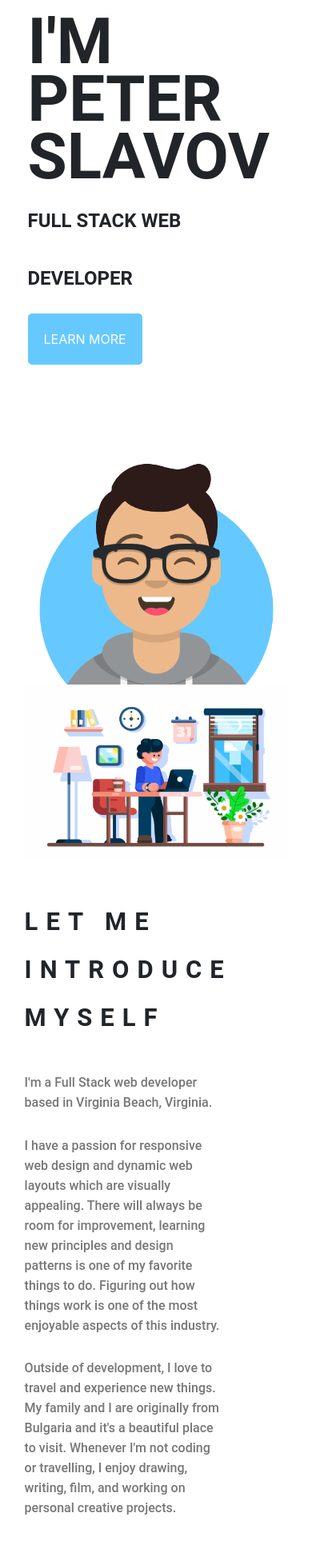
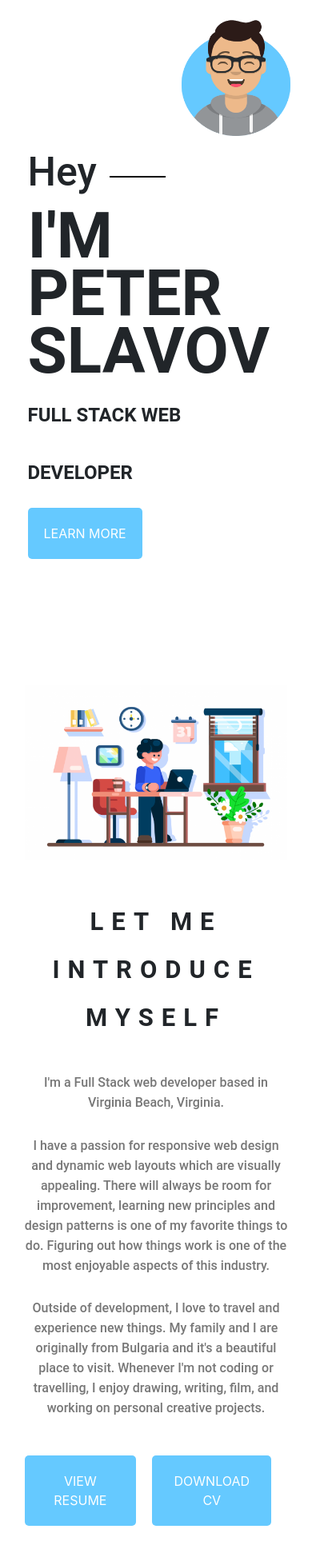
Before and after one commit to MrPetre/Portfolio-website, a website: page public/Index.html in a window 390 px wide. Shown: the top 1942 px of the page at 80% size. Drawn offline with nearby package versions, Linux system fonts and the light colour scheme; a web font is replaced by a local one.

Commit message:
responsive code update

```diff
--- a/public/Index.html
+++ b/public/Index.html
@@ -49,6 +49,11 @@
     <main class="site-main">
       <!--  ======================= Start Banner Area =======================  -->
       <section class="site-banner">
+        <img
+                src="./img/avataaars.png"
+                alt="banner-img"
+                class="mobile-img-banner"
+              />
         <div class="container">
           <div class="row">
             <div class="col-lg-6 col-md-12 site-title" id="left-banner">
@@ -67,7 +72,7 @@
               <img
                 src="./img/avataaars.png"
                 alt="banner-img"
-                class="img-fluid"
+                class="img-fluid main-banner-img"
               />
             </div>
           </div>
@@ -116,8 +121,10 @@
                   personal creative projects.
                 </p>
               </div>
+              <div class="about-me-buttons">
               <div class="button_cont" align="center"><a class="blue-button" href="#" target="_blank" rel="nofollow noopener">View Resume</a></div>
               <div class="button_cont" align="center"><a class="blue-button" href="#" target="_blank" rel="nofollow noopener">Download CV</a></div>
+            </div>
             </div>
           </div>
         </div>
--- a/public/css/responsive.css
+++ b/public/css/responsive.css
@@ -28,6 +28,55 @@
 
 }
 
+@media only screen and (min-width: 991px){
+    .mobile-img-banner {
+        display: none;
+    }
+}
+
+@media only screen and (max-width: 991px){
+    .site-banner {
+        padding-bottom: 20%;
+    }
+
+    .mobile-img-banner {
+        height: 150px;
+        width: 150px;
+        position: absolute;
+        right: 20px;
+        top: 20px;
+        display: block;
+    }
+
+    .main-banner-img {
+        display: none;
+    }
+
+    .about-me-title {
+        text-align: center;
+    }
+
+    .paragraph {
+        text-align: center;
+        width: 100% !important;
+    }
+
+    .about-me-buttons {
+        display: flex;
+        justify-content: center;
+    }
+
+    .footer-area {
+        padding-top: 8rem !important;
+        padding-bottom: 3rem !important;
+    }
+
+    .col-sm-12 {
+        display: flex;
+        align-items: center;
+        justify-content: center;
+    }
+}
 
 /* if the viewport is equal to 340px or less than that */
 @media only screen and (max-width: 792px){
@@ -81,6 +130,4 @@
     .site-main .about-area{
         padding: 3% 4%;
     }
-
-
 }
--- a/public/css/style.css
+++ b/public/css/style.css
@@ -184,7 +184,7 @@
 @media (max-width: 75em) {
     #projects .project-wrapper__image {
         width: 100%;
-        margin: 0;
+        margin-top: 20px;
    }
 }
 #projects .project-wrapper__image .thumbnail {
```
